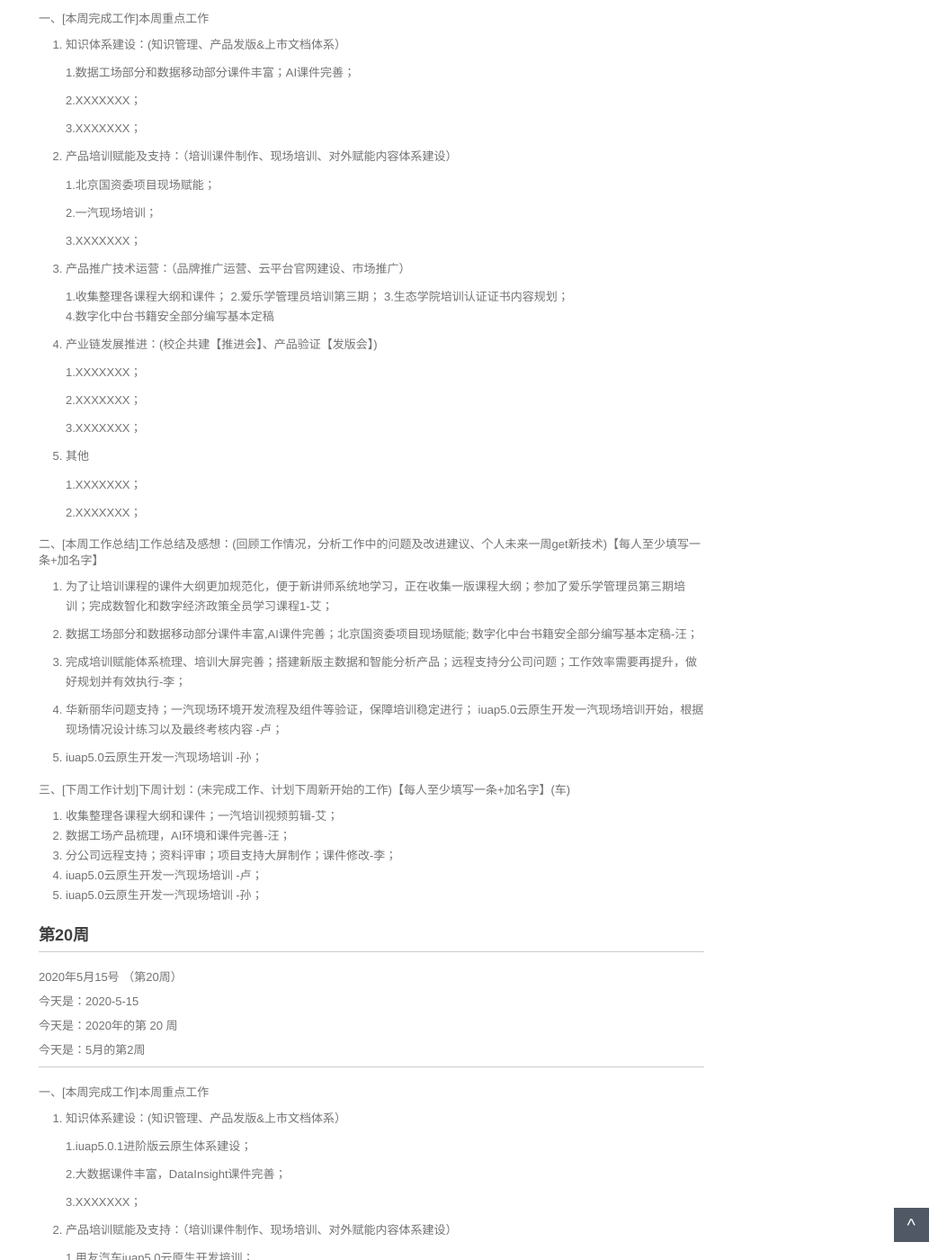
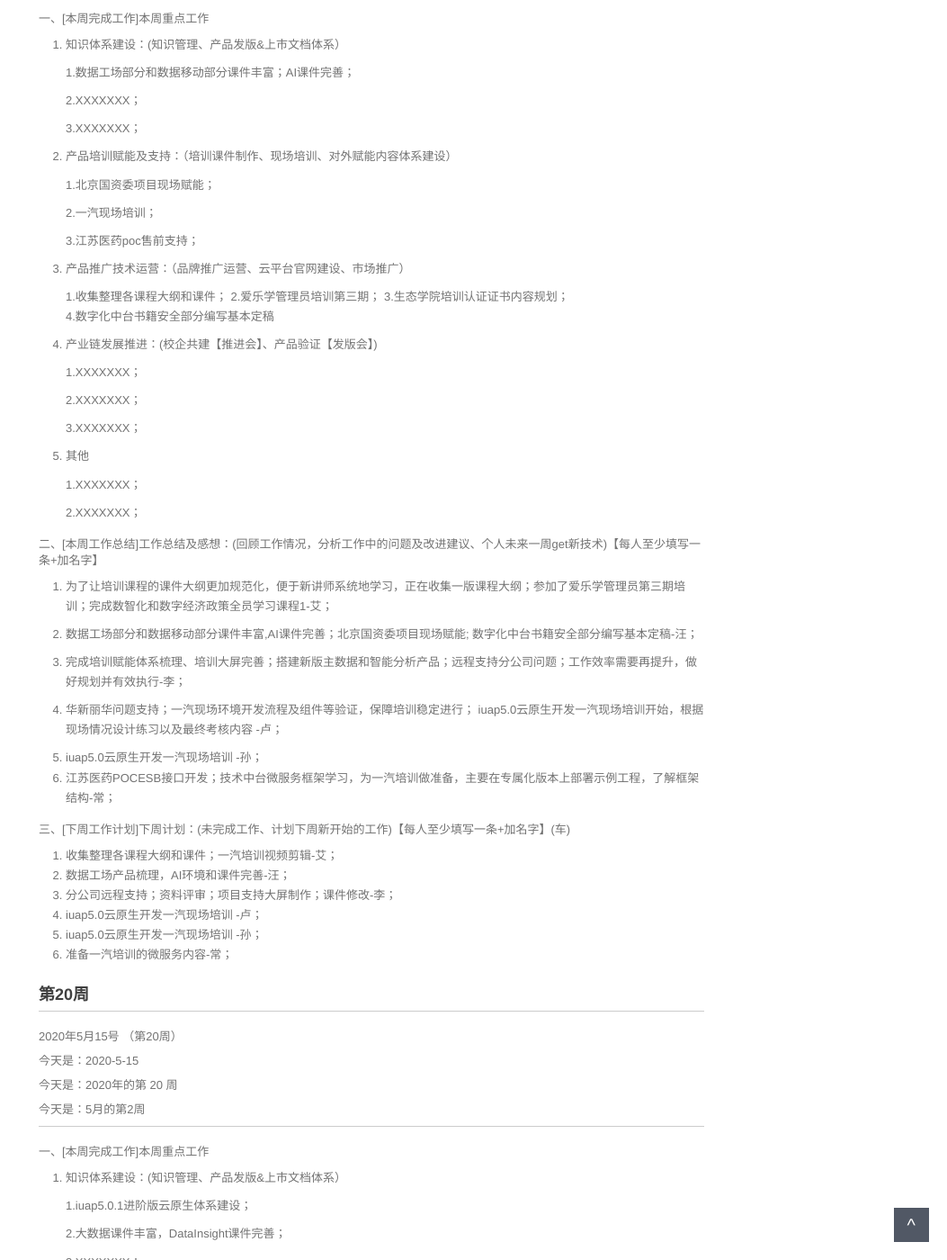
Before and after one commit to walllFlower/blog, a Jekyll site: the page built from 2020-02-28-day_report.md, in a window 1280 px wide and 1400 px high, scrolled down 497 px. Shown: the whole window at 90% size, without its empty margins (227-1280 px from the left). Built offline with Jekyll 4.4.1, drawn with Linux system fonts in a browser that asks for light colours; comment, search, counter and statistics services are not loaded.

Commit message:
Update 2020-02-28-day_report.md

```diff
--- a/2020-02-28-day_report.md
+++ b/2020-02-28-day_report.md
@@ -38,7 +38,7 @@ categories: 技术运营工作周报
 
     2.一汽现场培训；
 
-    3.XXXXXXX；
+    3.江苏医药poc售前支持；
 
 
 3. 产品推广技术运营：（品牌推广运营、云平台官网建设、市场推广）
@@ -73,6 +73,7 @@ categories: 技术运营工作周报
 4. 华新丽华问题支持；一汽现场环境开发流程及组件等验证，保障培训稳定进行； iuap5.0云原生开发一汽现场培训开始，根据现场情况设计练习以及最终考核内容 -卢；
 
 5. iuap5.0云原生开发一汽现场培训 -孙；
+6. 江苏医药POCESB接口开发；技术中台微服务框架学习，为一汽培训做准备，主要在专属化版本上部署示例工程，了解框架结构-常；
 
 三、[下周工作计划]下周计划：(未完成工作、计划下周新开始的工作)【每人至少填写一条+加名字】(车)
 
@@ -81,6 +82,8 @@ categories: 技术运营工作周报
 3. 分公司远程支持；资料评审；项目支持大屏制作；课件修改-李；
 4. iuap5.0云原生开发一汽现场培训 -卢；
 5. iuap5.0云原生开发一汽现场培训 -孙；
+6. 准备一汽培训的微服务内容-常；
+
 
 
 
```
